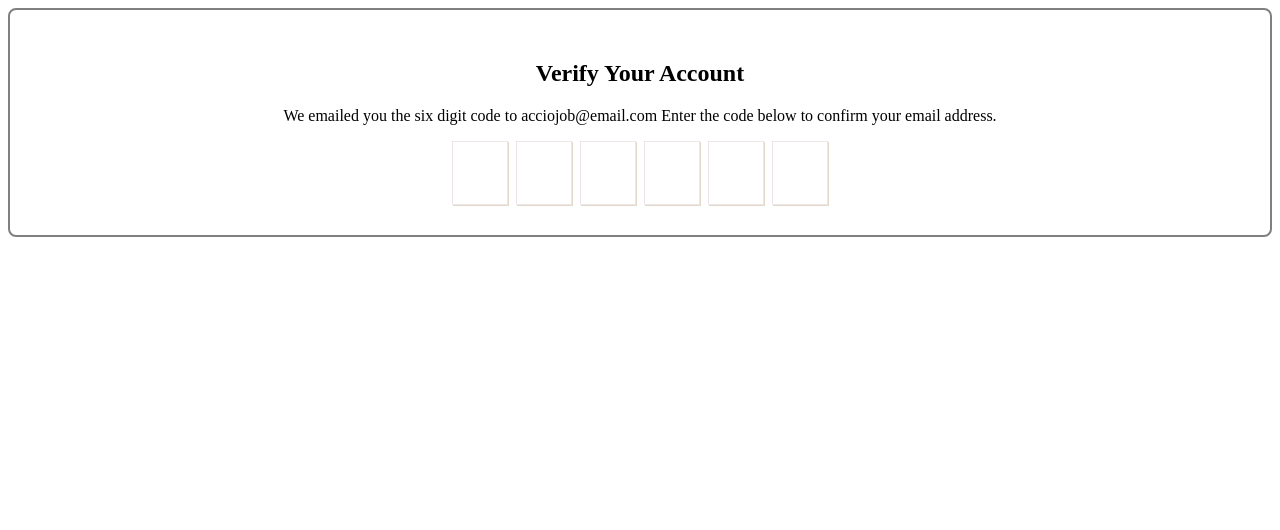
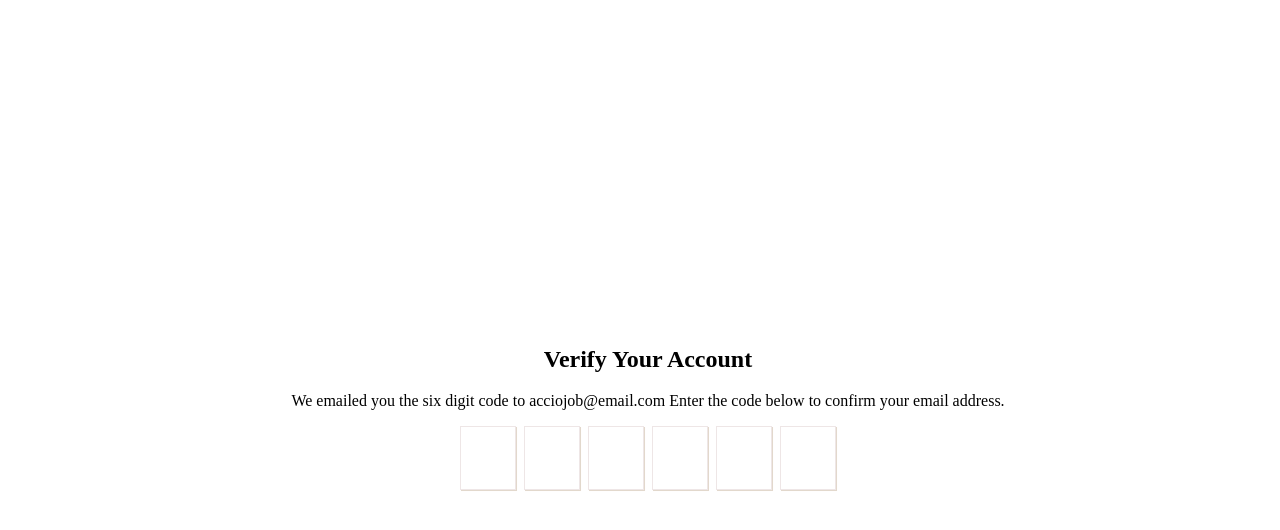
Before and after one commit to acciojob/OTP-Dikesh01, a website: page main.html in a window 1280 px wide. Drawn offline with Linux system fonts and the light colour scheme.

Commit message:
created a submission

```diff
--- a/main.html
+++ b/main.html
@@ -8,16 +8,14 @@
 	<style>
 
 			section{
-/* 				width:100vw;
-				height:100vh; */
-					border:2px solid gray;
-					padding: 30px;
-					border-radius: 8px;
-
-
+				width:100vw;
+				height:100vh;
+				display:flex;
+				justify-content:center;
+				align-items:center;
 
 			}
-			h1,p{
+			h1{
 				text-align: center;
 			}
 
@@ -42,11 +40,6 @@
 			outline:none;
 
 		}
-
-
-
-
-
 	</style>
 </head>
 
@@ -56,7 +49,7 @@
 						<div>
 							<h1 id="verification_heading">Verify Your Account</h1>
 						<p id="verification_subtext">We emailed you the six digit code to acciojob@email.com Enter the code below to confirm your email address.</p>
-						</div>
+
 						<di class="code-container">
 
 							<input type="text" name="code" class="code" maxlength="1">
@@ -65,7 +58,7 @@
 							<input type="text" name="code" class="code" maxlength="1">
 							<input type="text" name="code" class="code" maxlength="1">
 							<input type="text" name="code" class="code" maxlength="1">
-
+						</div>
 						</div>
 			</section>
 	<!-- the entire body must be written by student -->
```
